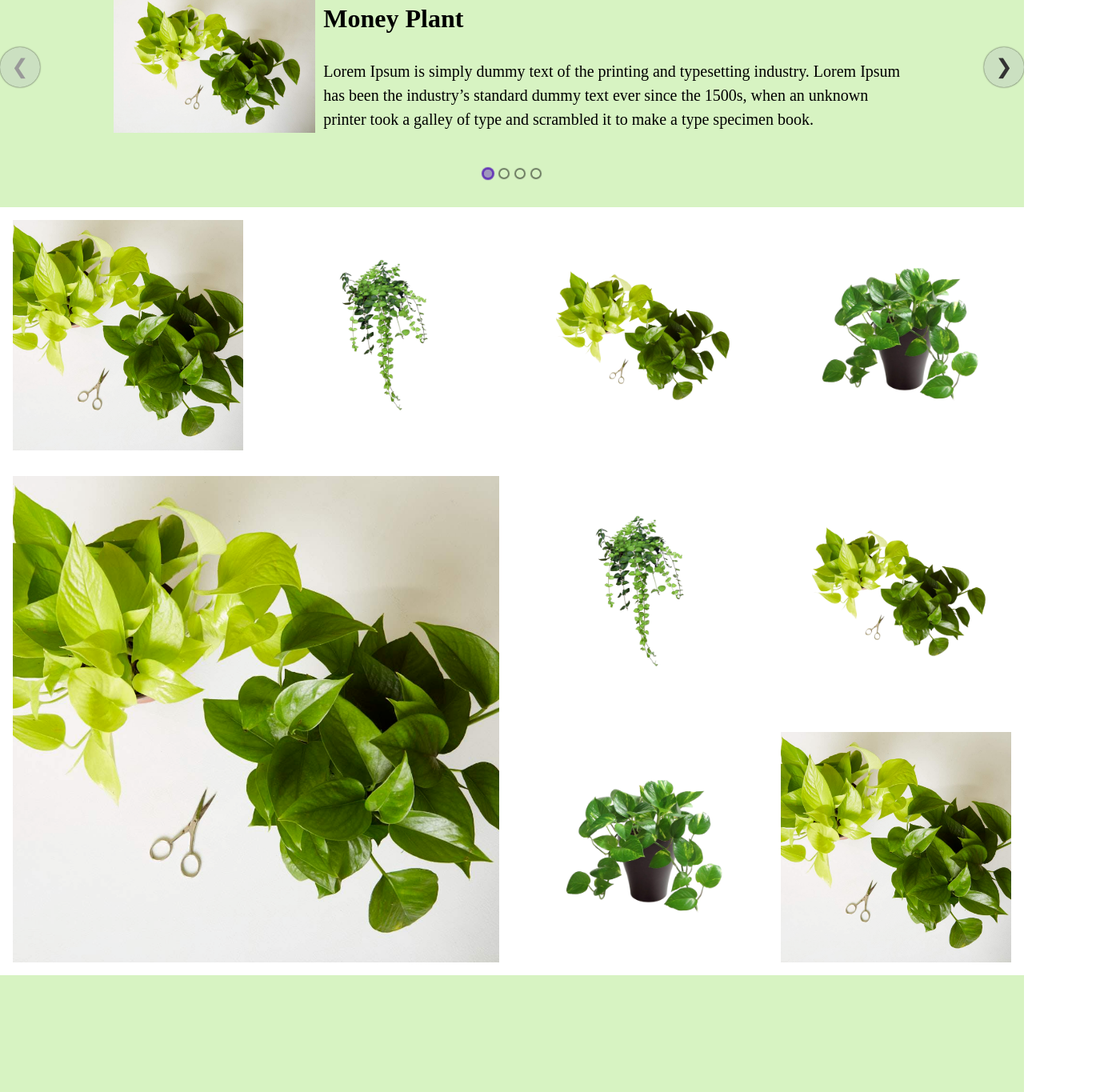
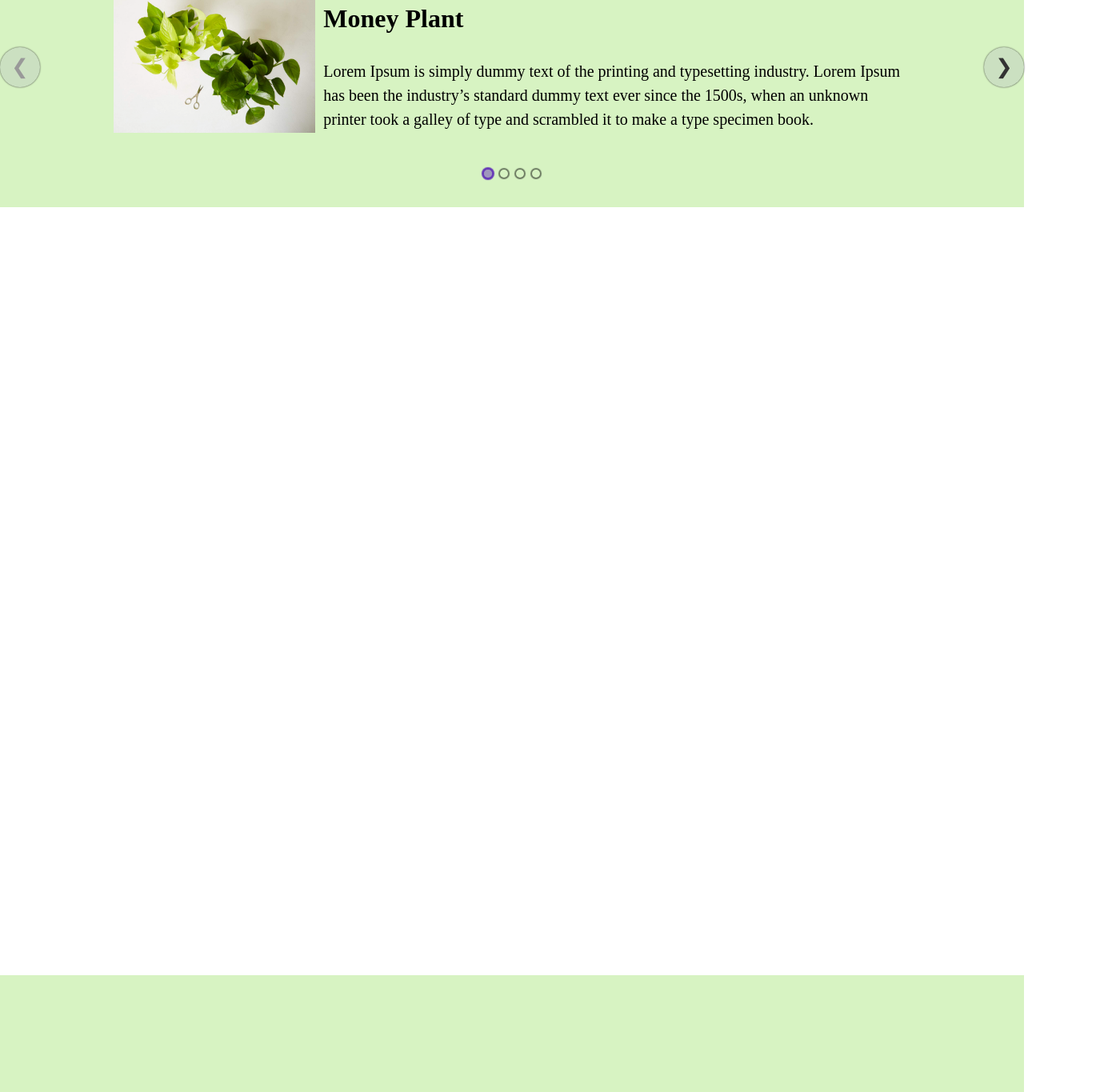
Before and after one commit to debugged-exe/plant-nursery, a React (Create React App) app: page / in a window 1280 px wide. Shown: the part 943-2308 px from the top of the page at 80% size, 1380 px wide, since content can reach past the window. Built offline with nearby package versions, Linux system fonts and the light colour scheme.

Commit message:
gallery animation done

```diff
--- a/src/Components/Gallery/gallery.js
+++ b/src/Components/Gallery/gallery.js
@@ -7,7 +7,7 @@ function gallery() {
     return (
         <section>
             <article className="cf">
-                <div className="fl w-50 w-25-ns pa3">
+                <div className="fl w-50 w-25-ns pa3" data-aos={'fade-down'} data-aos-duration={'2000'}>
                     <a href="https://www.amazon.com/BEYONCÉ-Beyonce/dp/B00KCOMBJC/ref=sr_1_2_twi_lp__3?s=music&ie=UTF8&qid=1480422067&sr=1-2&keywords=beyonce&tag=mrmrs01-20"
                        className="db aspect-ratio aspect-ratio--1x1 dim">
                         <span role="img" aria-label="Beyoncé"
@@ -15,7 +15,7 @@ function gallery() {
                               className="bg-center cover aspect-ratio--object"></span>
                     </a>
                 </div>
-                <div className="fl w-50 w-25-ns pa3">
+                <div className="fl w-50 w-25-ns pa3" data-aos={'fade-down'} data-aos-duration={'2000'}>
                     <a href="https://www.amazon.com/99-9-KAYTRANADA/dp/B01D9DBNX2/ref=sr_1_1_twi_lp__3?s=music&ie=UTF8&qid=1480422105&sr=1-1&keywords=kaytranada+vinyl&tag=mrmrs01-20"
                        className="db aspect-ratio aspect-ratio--1x1 dim">
                         <span role="img" aria-label="Kaytranada"
@@ -23,7 +23,7 @@ function gallery() {
                               className="bg-center cover aspect-ratio--object"></span>
                     </a>
                 </div>
-                <div className="fl w-50 w-25-ns pa3">
+                <div className="fl w-50 w-25-ns pa3" data-aos={'fade-down'} data-aos-duration={'2000'}>
                     <a href="https://www.amazon.com/Woman-2LP-Set-Full-Album/dp/B01LX3E0ET/ref=sr_1_1?s=music&ie=UTF8&qid=1480422119&sr=1-1&keywords=justice&tag=mrmrs01-20"
                        className="db aspect-ratio aspect-ratio--1x1 dim">
                         <span role="img" aria-label="Woman - Justice"
@@ -31,7 +31,7 @@ function gallery() {
                               className="bg-center cover aspect-ratio--object"></span>
                     </a>
                 </div>
-                <div className="fl w-50 w-25-ns pa3">
+                <div className="fl w-50 w-25-ns pa3" data-aos={'fade-down'} data-aos-duration={'2000'}>
                     <a href="https://www.amazon.com/Skin-Flume/dp/B01DD5N35W/ref=sr_1_1_twi_lp__3?s=music&ie=UTF8&qid=1480422133&sr=1-1&keywords=flume&tag=mrmrs01-20"
                        className="db aspect-ratio aspect-ratio--1x1 dim">
                         <span role="img" aria-label="Skin - Flume"
@@ -39,7 +39,7 @@ function gallery() {
                               className="bg-center cover aspect-ratio--object"></span>
                     </a>
                 </div>
-                <div className="fl w-50 pa3">
+                <div className="fl w-50 pa3" data-aos={'fade-right'} data-aos-duration={'2000'}>
                     <a href="https://www.amazon.com/Seat-at-Table-Solange/dp/B01LXP7I5N/ref=sr_tnr_p_1_195429011_1_twi_lp__3?s=music&ie=UTF8&qid=1480422087&sr=1-1&keywords=solange+seat+at+the+table&tag=mrmrs01-20"
                        className="db aspect-ratio aspect-ratio--1x1 dim">
                         <span role="img" aria-label="Seat at Table Solange"
@@ -47,7 +47,7 @@ function gallery() {
                               className="bg-center cover aspect-ratio--object"></span>
                     </a>
                 </div>
-                <div className="fl w-50 w-25-ns pa3">
+                <div className="fl w-50 w-25-ns pa3" data-aos={'flip-up'} data-aos-duration={'2000'}>
                     <a href="https://www.amazon.com/untitled-unmastered-LP-Kendrick-Lamar/dp/B01DET9BV2/ref=sr_1_3_twi_lp__3?s=music&ie=UTF8&qid=1480370912&sr=1-3&keywords=kendrick+lamar&tag=mrmrs01-20"
                        className="db aspect-ratio aspect-ratio--1x1 dim">
                         <span role="img" aria-label="Untitled Unmastered - Kendrick Lamar"
@@ -55,7 +55,7 @@ function gallery() {
                               className="bg-center cover aspect-ratio--object"></span>
                     </a>
                 </div>
-                <div className="fl w-100 w-25-ns pa3">
+                <div className="fl w-100 w-25-ns pa3" data-aos={'fade-left'} data-aos-duration={'2000'}>
                     <a href="https://www.amazon.com/Moon-Shaped-Pool-2-LP-Download/dp/B01FDF12UI/ref=sr_1_1_twi_lp__3?s=music&ie=UTF8&qid=1480370971&sr=1-1&keywords=moon+shaped+pool&tag=mrmrs01-20"
                        className="db aspect-ratio aspect-ratio--1x1 dim">
                         <span role="img" aria-label="Moon Shaped Pool 2"
@@ -63,7 +63,7 @@ function gallery() {
                               className="bg-center cover aspect-ratio--object"></span>
                     </a>
                 </div>
-                <div className="fl w-50 w-25-ns pa3">
+                <div className="fl w-50 w-25-ns pa3" data-aos={'flip-down'} data-aos-duration={'2000'}>
                     <a href="https://www.amazon.com/Colour-Anything-2-LP/dp/B01F8674B8/ref=sr_1_1_twi_lp__3?s=music&ie=UTF8&qid=1480371036&sr=1-1&keywords=color+in+anything&tag=mrmrs01-20"
                        className="db aspect-ratio aspect-ratio--1x1 dim">
                         <span role="img" aria-label="Colour Anything 2"
@@ -71,7 +71,7 @@ function gallery() {
                               className="bg-center cover aspect-ratio--object"></span>
                     </a>
                 </div>
-                <div className="fl w-50 w-25-ns pa3">
+                <div className="fl w-50 w-25-ns pa3" data-aos={'fade-left'} data-aos-duration={'2000'}>
                     <a href="https://www.amazon.com/Good-Luck-Do-Your-Best/dp/B01C3IHINI/ref=sr_1_1_twi_lp__3?s=music&ie=UTF8&qid=1480371123&sr=1-1&keywords=good+luck+gold+panda&tag=mrmrs01-20"
                        className="db aspect-ratio aspect-ratio--1x1 dim">
                         <span role="img" aria-label="Good Luck Do Your Best"
```
